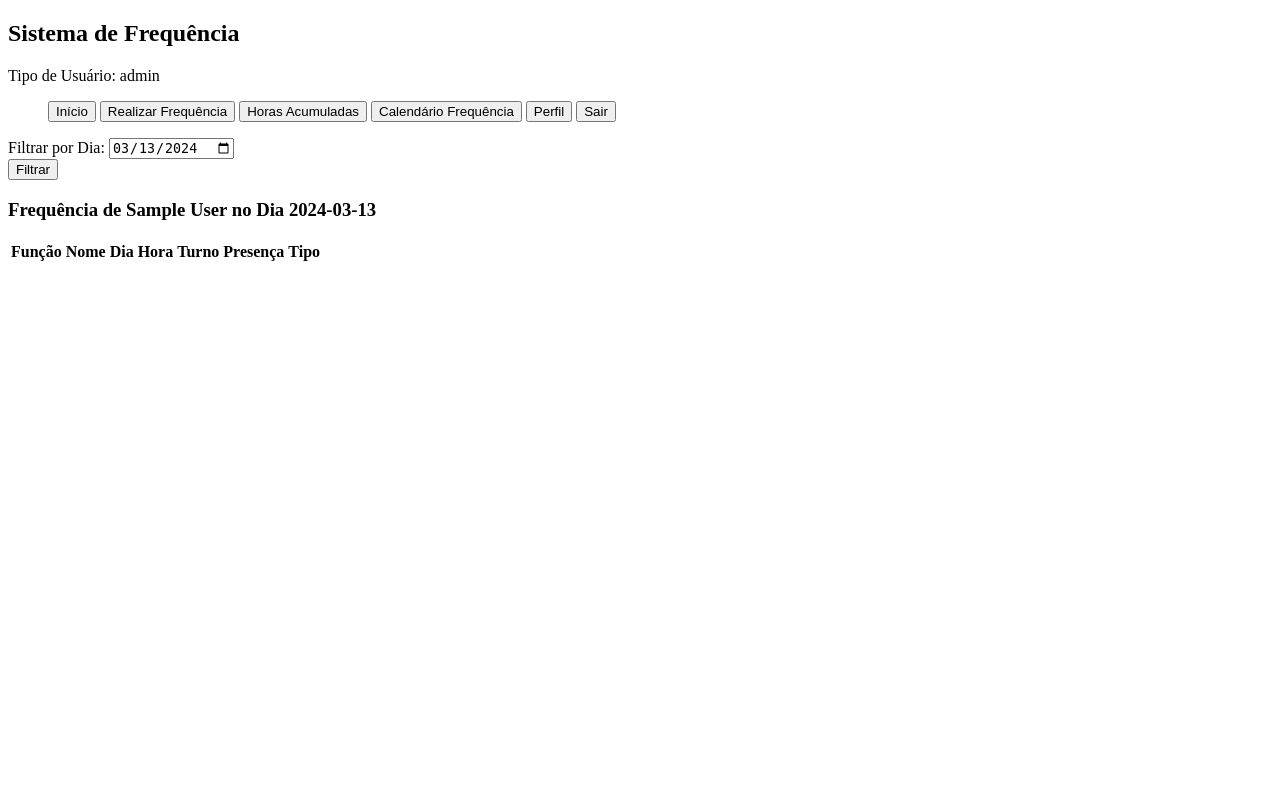
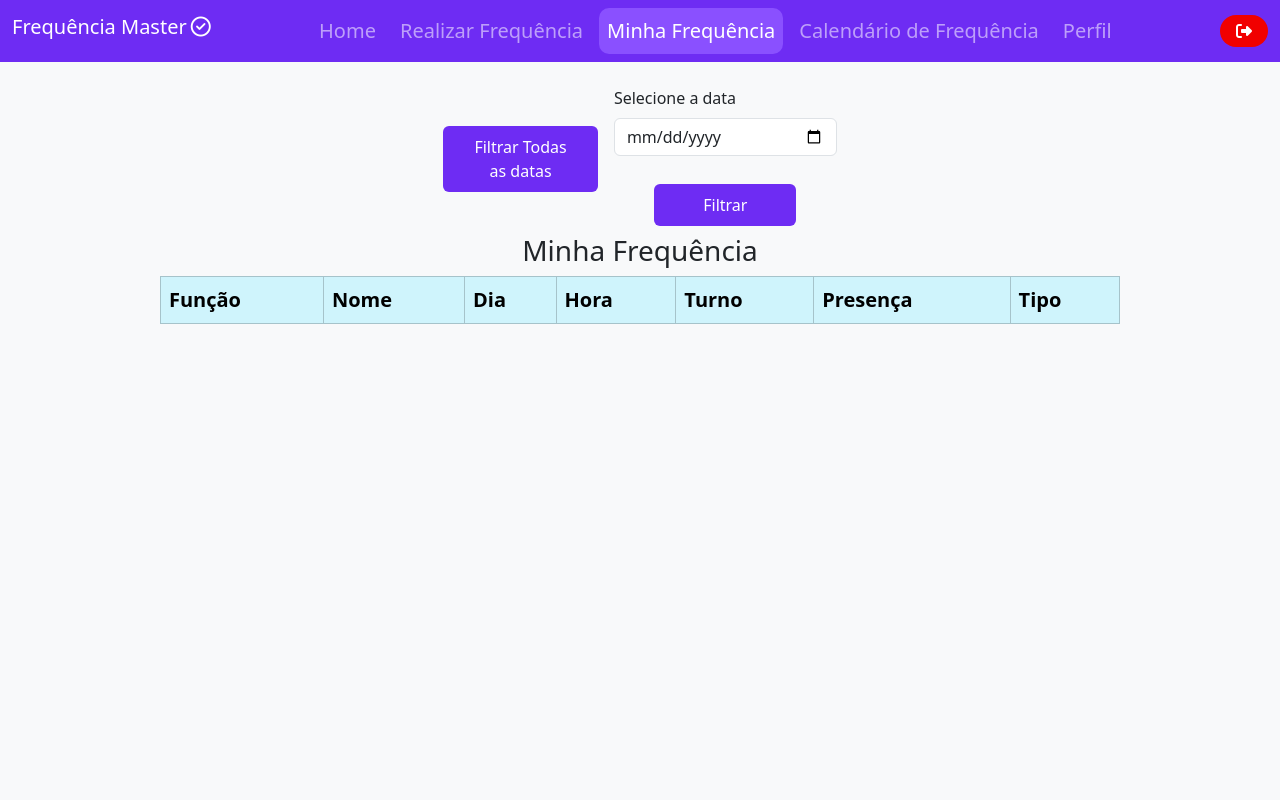
Before and after one commit to vittorioaugusto/controle_frequencia, a PHP site: page /minha_frequencia.php in a window 1280 px wide. Run offline with PHP 8.4, Linux system fonts and the light colour scheme; the visitor is signed in with stand-in values (Sample User, id 1); data that the repository does not hold is empty; some libraries are stand-ins or nearby versions.

Commit message:
update 53

```diff
--- a/cadastro.php
+++ b/cadastro.php
@@ -59,7 +59,7 @@ if ($_SESSION['tipo_usuario'] === 'Administrador') {
                         <?php
                         if ($_SESSION['tipo_usuario'] !== 'Administrador') {
                             echo ' <li class="nav-item mx-1">
-                            <a class="nav-link" href="frequencia.php">Realizar Frequência</a>
+                            <a class="nav-link" href="realizar_frequencia.php">Realizar Frequência</a>
                         </li>';
                             echo '<li class="nav-item mx-1">
                             <a class="nav-link" href="horas_acumuladas.php">Horas Acumuladas</a>
--- a/frequencia_funcionarios.php
+++ b/frequencia_funcionarios.php
@@ -62,7 +62,7 @@ $resultUsuarios = mysqli_query($conexao, $queryUsuarios);
                         <?php
                         if ($_SESSION['tipo_usuario'] !== 'Administrador') {
                             echo ' <li class="nav-item mx-1">
-                            <a class="nav-link" href="frequencia.php">Realizar Frequência</a>
+                            <a class="nav-link" href="realizar_frequencia.php">Realizar Frequência</a>
                         </li>';
                             echo '<li class="nav-item mx-1">
                             <a class="nav-link" href="minha_frequencia.php">Minha Frequência</a>
--- a/funcionarios.php
+++ b/funcionarios.php
@@ -102,7 +102,6 @@ $resultUsuarios = mysqli_query($conexao, $queryUsuarios);
             </div>
         </div>
     </nav>
-
 
     <div class="container">
         <div class="p-1 mt-3">
--- a/minha_frequencia.php
+++ b/minha_frequencia.php
@@ -10,73 +10,127 @@ if (!isset($_SESSION['nome']) || !isset($_SESSION['tipo_usuario'])) {
 
 // Consulta SQL para obter a frequência do usuário logado
 $usuarioLogado = $_SESSION['nome'];
-
-// Inicialize o filtro de dia com um valor padrão (hoje)
-$filtroDia = date('Y-m-d');
-
-// Verificar se o formulário de filtro foi enviado
-if (isset($_POST['filtro_dia'])) {
-    $filtroDia = $_POST['filtro_dia'];
-}
-
 $queryFrequenciaUsuario = "SELECT f.nome, f.dia, f.hora, f.turno, f.presenca, u.tipo_usuario
                            FROM frequencia f
                            JOIN usuarios u ON f.nome = u.nome
-                           WHERE f.nome = '$usuarioLogado' AND f.dia = '$filtroDia'";
+                           WHERE f.nome = '$usuarioLogado'";
+
+// Verificar se o formulário de filtro foi enviado
+if (isset($_POST['filtrarPorData'])) {
+    $filtroDia = $_POST['date'];
+    $queryFrequenciaUsuario .= " AND f.dia = '$filtroDia'";
+}
 
 $resultFrequenciaUsuario = mysqli_query($conexao, $queryFrequenciaUsuario);
 ?>
 
 <!DOCTYPE html>
-<html>
+<html lang="pt-br">
 
 <head>
-    <title>Horas Acumuladas</title>
+    <meta charset="UTF-8">
+    <meta http-equiv="X-UA-Compatible" content="IE=edge" />
+    <meta name="viewport" content="width=device-width, initial-scale=1.0">
+
+    <!-- Bootstrap CSS link -->
+    <link href="https://cdn.jsdelivr.net/npm/bootstrap@5.3.3/dist/css/bootstrap.min.css" rel="stylesheet" integrity="sha384-QWTKZyjpPEjISv5WaRU9OFeRpok6YctnYmDr5pNlyT2bRjXh0JMhjY6hW+ALEwIH" crossorigin="anonymous">
+
+    <!-- Biblioteca icones -->
+    <script src="https://kit.fontawesome.com/f2c34800e3.js" crossorigin="anonymous"></script>
+
+    <link rel="stylesheet" href="style.css">
+    <title>Minha Frequência</title>
 </head>
 
-<body>
-    <header>
-        <nav>
-            <div class="logo">
-                <div class="coin"></div>
-                <h1 id="titulo">Sistema de Frequência</h1>
+<body class="vh-100">
+    <nav class="navbar navbar-expand-lg navbar-dark">
+        <div class="container-fluid">
+
+            <h1 class="navbar-brand no-hover-color">Frequência Master<i class="fa fa-check-circle-o ms-1" aria-hidden="true"></i></h1>
+
+            <button class="navbar-toggler shadow-none border-0" type="button" data-bs-toggle="offcanvas" data-bs-target="#offcanvasNavbar" aria-controls="offcanvasNavbar" aria-label="Toggle navigation">
+                <span class="navbar-toggler-icon"></span>
+            </button>
+
+            <div class="sidebar offcanvas offcanvas-end" tabindex="-1" id="offcanvasNavbar" aria-labelledby="offcanvasNavbarLabel">
+                <div class="offcanvas-header text-white border-bottom">
+                    <h3 class="offcanvas-title" id="offcanvasNavbarLabel">Frequência Master<i class="fa fa-check-circle-o ms-1" aria-hidden="true"></i></h3>
+                    <button type="button" class="btn-close btn-close-white shadow-none" data-bs-dismiss="offcanvas" aria-label="Close"></button>
+                </div>
+
+                <div class="offcanvas-body d-flex flex-column flex-lg-row p-3 p-lg-0">
+                    <ul class="navbar-nav justify-content-center align-items-center fs-5 flex-grow-1 pe-3">
+                        <li class="nav-item mx-1">
+                            <a class="nav-link" href="principal.php">Home</a>
+                        </li>
+                        <?php
+                        if ($_SESSION['tipo_usuario'] !== 'Administrador') {
+                            echo ' <li class="nav-item mx-1">
+                            <a class="nav-link" href="realizar_frequencia.php">Realizar Frequência</a>
+                        </li>';
+                            echo '<li class="nav-item mx-1">
+                            <a class="nav-link active" style="background-color: #8a50ff" aria-current="page" href="minha_frequencia.php">Minha Frequência</a>
+                        </li>';
+                        } else {
+                            echo '<li class="nav-item mx-1">
+                            <a class="nav-link" href="cadastro.php">Cadastrar Funcionário</a>
+                        </li>';
+                            echo ' <li class="nav-item mx-1">
+                            <a class="nav-link" href="funcionarios.php">Funcionários</a>
+                        </li>';
+                            echo '<li class="nav-item mx-1">
+                            <a class="nav-link" href="frequencia_funcionarios.php">Frequência dos Funcionários</a>
+                        </li>';
+                        }
+                        ?>
+                        <li class="nav-item mx-1">
+                            <a class="nav-link" href="calendario_frequencia.php">Calendário de Frequência</a>
+                        </li>
+                        <li class="nav-item mx-1">
+                            <a class="nav-link" href="perfil.php">Perfil</a>
+                        </li>
+                    </ul>
+                    <div class="d-flex flex-column flex-lg-row justify-content-center align-items-center gap-3">
+                        <a href="javascript:void(0);" onclick="confirmarSaida();" class="text-white text-decoration-none px-3 py-1 rounded-4 sair-btn" title="Sair"> <i class="fa fa-sign-out" aria-hidden="true"></i> </a>
+                    </div>
+                </div>
             </div>
-            <div class="bem_vindo_nome">
-                <p>Tipo de Usuário: <?php echo $_SESSION['tipo_usuario']; ?></p>
+        </div>
+    </nav>
+
+    <div class="container">
+        <div class="p-2 mt-3">
+            <div class="card-body">
+                <form method="POST" action="" class="row g-3" onsubmit="return validarFormularioData();">
+                    <div class="col-md-5">
+                        <label for="filtrarTodos" class="form-label"></label>
+                        <div class="text-center">
+                            <button type="submit" name="filtrarTodos" value="Mostrar Todos" class="btn btn-custom-color px-4 py-2 mt-3">Filtrar Todas as datas</button>
+                        </div>
+                    </div>
+                    <div class="col-md-7">
+                        <label for="filtrarTodos" class="form-label">Selecione a data</label>
+                        <div class="mb-1">
+                            <input type="date" name="date" id="date" class="form-control">
+                        </div>
+                        <div class="text-center">
+                            <button type="submit" name="filtrarPorData" class="btn btn-custom-color px-5 py-2 mt-4">Filtrar</button>
+                        </div>
+                    </div>
+                </form>
+
             </div>
-            <div class="botao_nav">
-                <ul>
-                    <a href="principal.php"><button>Início</button></a>
-                    <a href="frequencia.php"><button>Realizar Frequência</button></a>
-                    <a href="horas_acumuladas.php"><button id="butao_selecionado">Horas Acumuladas</button></a>
-                    <a href="calendario_frequencia.php"><button>Calendário Frequência</button></a>
-                    <a href="perfil.php"><button>Perfil</button></a>
-                    <a href="javascript:void(0);" onclick="confirmarSaida();"><button class="butao">Sair</button></a>
-                </ul>
-            </div>
-        </nav>
-    </header>
+        </div>
+    </div>
 
     <main>
         <section class="w-100 d-flex flex-column
         justify-content-center align-items-center text-dark fs-5">
 
-            <div class="container">
-                <form method="post" action="frequencia_funcionarios.php" class="row g-3">
-                    <div class="col-md-4 text-center">
-                        <label for="filtro_dia" class="form-label">Filtrar por Dia:</label>
-                        <input type="date" name="filtro_dia" id="filtro_dia" class="form-control" value="<?php echo $filtroDia; ?>">
-                    </div>
-                    <div class="col-md-4 text-center">
-                        <button type="submit" class="btn btn-custom-color px-5 py-2 mt-4">Filtrar</button>
-                    </div>
-                </form>
-            </div>
-
             <table class="table w-75 table-bordered">
                 <div class="card-body">
                     <thead>
-                        <h3>Frequência de <?php echo $usuarioLogado; ?> no Dia <?php echo $filtroDia; ?></h3>
+                        <h3>Minha Frequência</h3>
                         <tr class="table-info">
                             <th scope="col">Função</th>
                             <th scope="col">Nome</th>
@@ -107,6 +161,10 @@ $resultFrequenciaUsuario = mysqli_query($conexao, $queryFrequenciaUsuario);
         </section>
     </main>
 
+
+    <script src="https://cdn.jsdelivr.net/npm/bootstrap@5.3.3/dist/js/bootstrap.bundle.min.js" integrity="sha384-YvpcrYf0tY3lHB60NNkmXc5s9fDVZLESaAA55NDzOxhy9GkcIdslK1eN7N6jIeHz" crossorigin="anonymous"></script>
+    <script src="https://cdn.jsdelivr.net/npm/sweetalert2@10"></script>
+    <script src="https://code.jquery.com/jquery-3.6.0.min.js"></script>
     <script type="text/javascript" src="js/funcoes.js"></script>
 </body>
 
--- a/principal.php
+++ b/principal.php
@@ -60,7 +60,7 @@ if ($_SESSION['tipo_usuario'] === 'Administrador') {
                         <?php
                         if ($_SESSION['tipo_usuario'] !== 'Administrador') {
                             echo ' <li class="nav-item mx-1">
-                            <a class="nav-link" href="frequencia.php">Realizar Frequência</a>
+                            <a class="nav-link" href="realizar_frequencia.php">Realizar Frequência</a>
                         </li>';
                             echo '<li class="nav-item mx-1">
                             <a class="nav-link" href="minha_frequencia.php">Minha Frequência</a>
--- a/processar_cadastro.php
+++ b/processar_cadastro.php
@@ -44,10 +44,10 @@
                 <div class="offcanvas-body d-flex flex-column flex-lg-row p-3 p-lg-0">
                     <ul class="navbar-nav justify-content-center align-items-center fs-5 flex-grow-1 pe-3">
                         <li class="nav-item mx-1">
-                            <a class="nav-link" href="principal.php" aria-current="page" href="principal.php">Home</a>
+                            <a class="nav-link" href="principal.php">Home</a>
                         </li>
                         <li class="nav-item mx-1">
-                            <a class="nav-link active" href="frequencia.php">Cadastrar Funcionário</a>
+                            <a class="nav-link active" style="background-color: #8a50ff" aria-current="page" href="frequencia.php">Cadastrar Funcionário</a>
                         </li>
                         <li class="nav-item mx-1">
                             <a class="nav-link" href="frequencia.php">Funcionários</a>
```
Also changed, not shown: index.php (+8 -2 lines), js/funcoes.js (+17 -0 lines), README.md, img/CadastroAdministrador.png (added), img/index.png (added), img/login.png (added), realizar_frequencia.php (renamed from frequencia.php).
